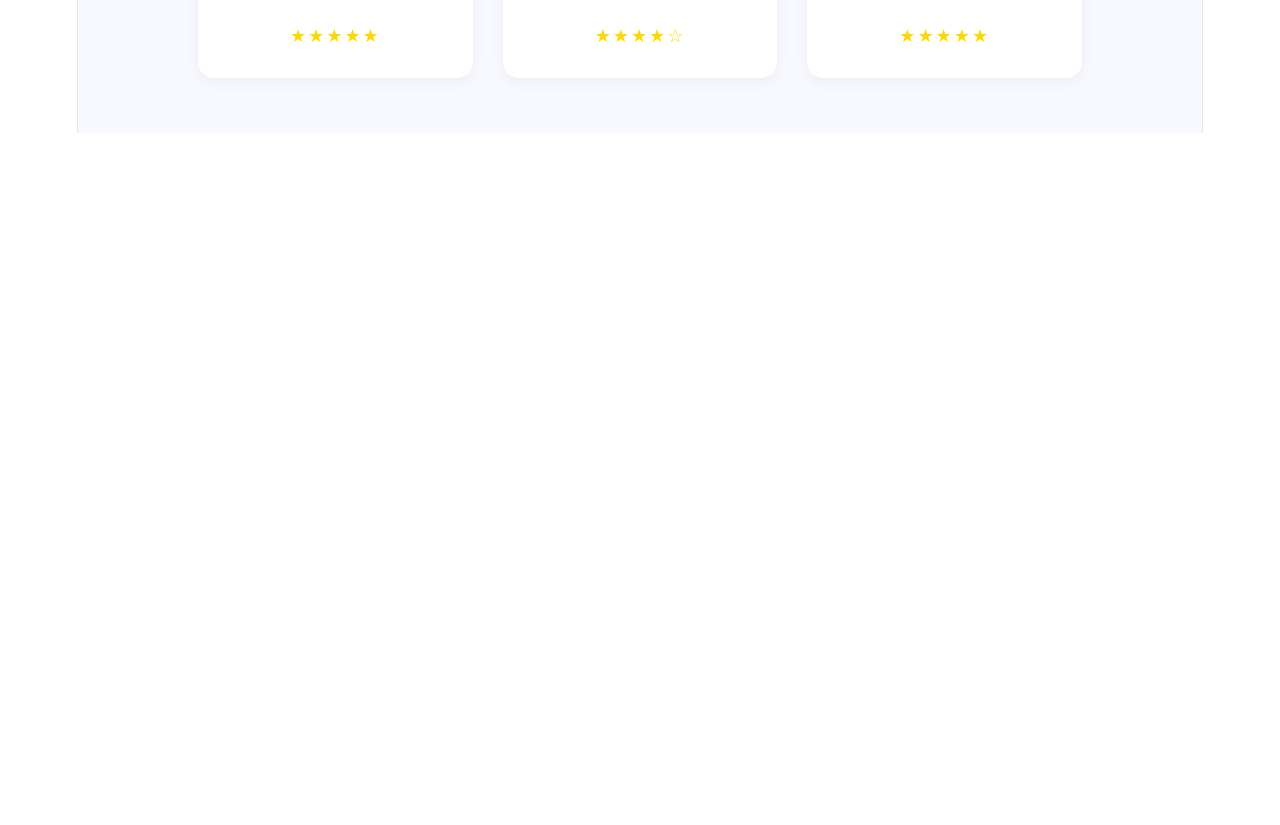
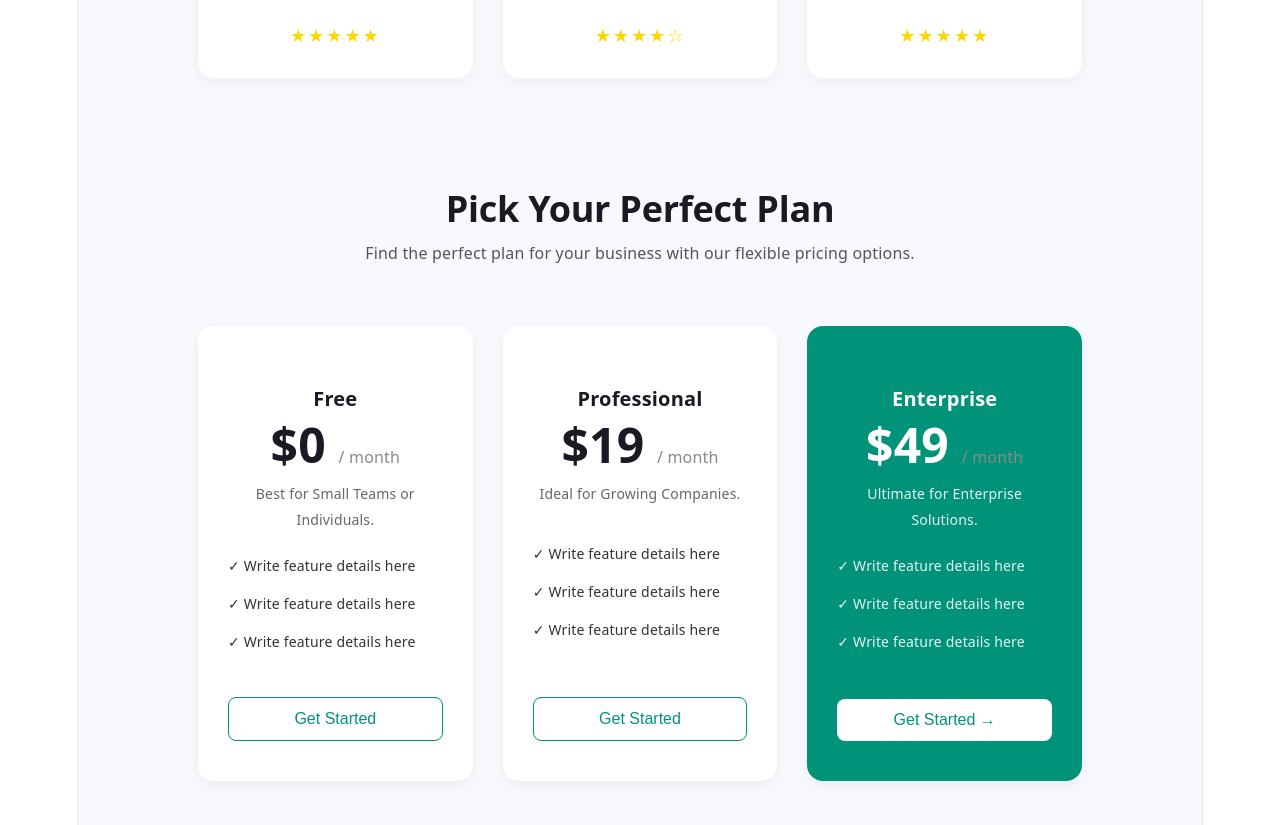
Before and after one commit to yero-codes/positivus-landing, a React (Vite) app: page / in a window 1280 px wide. Shown: the part 2880-3705 px from the top of the page. Before the commit the page ends 3013 px from the top, so only its background shows below. Built offline with nearby package versions, Linux system fonts and the light colour scheme.

Commit message:
feat: сверстан блок Pricing (тарифы)

```diff
--- a/src/App.jsx
+++ b/src/App.jsx
@@ -6,6 +6,7 @@ import Features from './components/Features';
 import Metrics from './components/Metrics';
 import HighlightedCTA from './components/HighlightedCTA';
 import Testimonials from './components/Testimonials';
+import Pricing from './components/Pricing';
 import './App.css';
 
 function App() {
@@ -18,6 +19,7 @@ function App() {
       <Metrics />
       <HighlightedCTA />
       <Testimonials />
+       <Pricing />
     </div>
   );
 }
--- /dev/null
+++ b/src/components/Pricing.css
@@ -0,0 +1,119 @@
+.pricing {
+  background-color: #F8F9FF; /* Neutral - Zircon */
+  padding: 55px 120px; /* Отступы из Figma */
+  max-width: 1440px;
+  margin: 0 auto;
+}
+
+.pricing-header {
+  text-align: center;
+  margin-bottom: 60px; /* Gap из Figma */
+}
+
+.pricing-header h2 {
+  font-size: 36px;
+  font-weight: bold;
+  color: #191A23;
+  margin-bottom: 10px;
+}
+
+.pricing-header p {
+  font-size: 16px;
+  color: #555;
+}
+
+.pricing-grid {
+  display: flex;
+  justify-content: center;
+  gap: 30px;
+}
+
+.pricing-card {
+  background-color: #FFFFFF;
+  padding: 40px 30px;
+  border-radius: 16px;
+  box-shadow: 0 4px 15px rgba(0, 0, 0, 0.05);
+  width: 350px;
+  display: flex;
+  flex-direction: column;
+}
+
+/* Стили для зеленой (выделенной) карточки */
+.pricing-card.highlighted {
+  background-color: #009379; /* Зеленый цвет из макета */
+  color: #FFFFFF;
+}
+
+.pricing-card.highlighted .plan-desc,
+.pricing-card.highlighted .features-list li {
+  color: rgba(255, 255, 255, 0.9); /* Светлый текст на зеленом фоне */
+}
+
+.pricing-card.highlighted h3,
+.pricing-card.highlighted .price {
+  color: #FFFFFF;
+}
+
+.pricing-card h3 {
+  font-size: 20px;
+  margin-bottom: 20px;
+  color: #191A23;
+}
+
+.price {
+  font-size: 48px;
+  font-weight: bold;
+  color: #191A23;
+  margin-bottom: 10px;
+}
+
+.price span {
+  font-size: 16px;
+  font-weight: normal;
+  color: #888;
+}
+
+.plan-desc {
+  font-size: 14px;
+  color: #666;
+  margin-bottom: 20px;
+  min-height: 40px; /* Чтобы списки начинались на одном уровне */
+}
+
+.features-list {
+  list-style: none;
+  padding: 0;
+  margin: 0 0 30px 0;
+  flex-grow: 1; /* Прижимаем кнопку к низу */
+}
+
+.features-list li {
+  font-size: 14px;
+  color: #333;
+  margin-bottom: 12px;
+  display: flex;
+  align-items: center;
+  gap: 10px;
+}
+
+/* Кнопки */
+.btn-pricing {
+  padding: 12px 24px;
+  border-radius: 8px;
+  font-size: 16px;
+  font-weight: 500;
+  cursor: pointer;
+  border: none;
+  text-align: center;
+}
+
+.btn-pricing.outline {
+  background-color: transparent;
+  border: 1px solid #009379;
+  color: #009379;
+}
+
+.btn-pricing.solid {
+  background-color: #FFFFFF;
+  color: #009379;
+}
--- /dev/null
+++ b/src/components/Pricing.jsx
@@ -0,0 +1,56 @@
+import React from 'react';
+import './Pricing.css';
+
+const Pricing = () => {
+  return (
+    <section className="pricing">
+      <div className="pricing-header">
+        <h2>Pick Your Perfect Plan</h2>
+        <p>Find the perfect plan for your business with our flexible pricing options.</p>
+      </div>
+
+      <div className="pricing-grid">
+        {/* Карточка 1 (Белая) */}
+        <div className="pricing-card">
+          <h3>Free</h3>
+          <div className="price">$0 <span>/ month</span></div>
+          <p className="plan-desc">Best for Small Teams or Individuals.</p>
+          <ul className="features-list">
+            <li>✓ Write feature details here</li>
+            <li>✓ Write feature details here</li>
+            <li>✓ Write feature details here</li>
+          </ul>
+          <button className="btn-pricing outline">Get Started</button>
+        </div>
+
+        {/* Карточка 2 (Белая) */}
+        <div className="pricing-card">
+          <h3>Professional</h3>
+          <div className="price">$19 <span>/ month</span></div>
+          <p className="plan-desc">Ideal for Growing Companies.</p>
+          <ul className="features-list">
+            <li>✓ Write feature details here</li>
+            <li>✓ Write feature details here</li>
+            <li>✓ Write feature details here</li>
+          </ul>
+          <button className="btn-pricing outline">Get Started</button>
+        </div>
+
+        {/* Карточка 3 (Зеленая, выделенная) */}
+        <div className="pricing-card highlighted">
+          <h3>Enterprise</h3>
+          <div className="price">$49 <span>/ month</span></div>
+          <p className="plan-desc">Ultimate for Enterprise Solutions.</p>
+          <ul className="features-list">
+            <li>✓ Write feature details here</li>
+            <li>✓ Write feature details here</li>
+            <li>✓ Write feature details here</li>
+          </ul>
+          <button className="btn-pricing solid">Get Started →</button>
+        </div>
+      </div>
+    </section>
+  );
+};
+
+export default Pricing;
```
